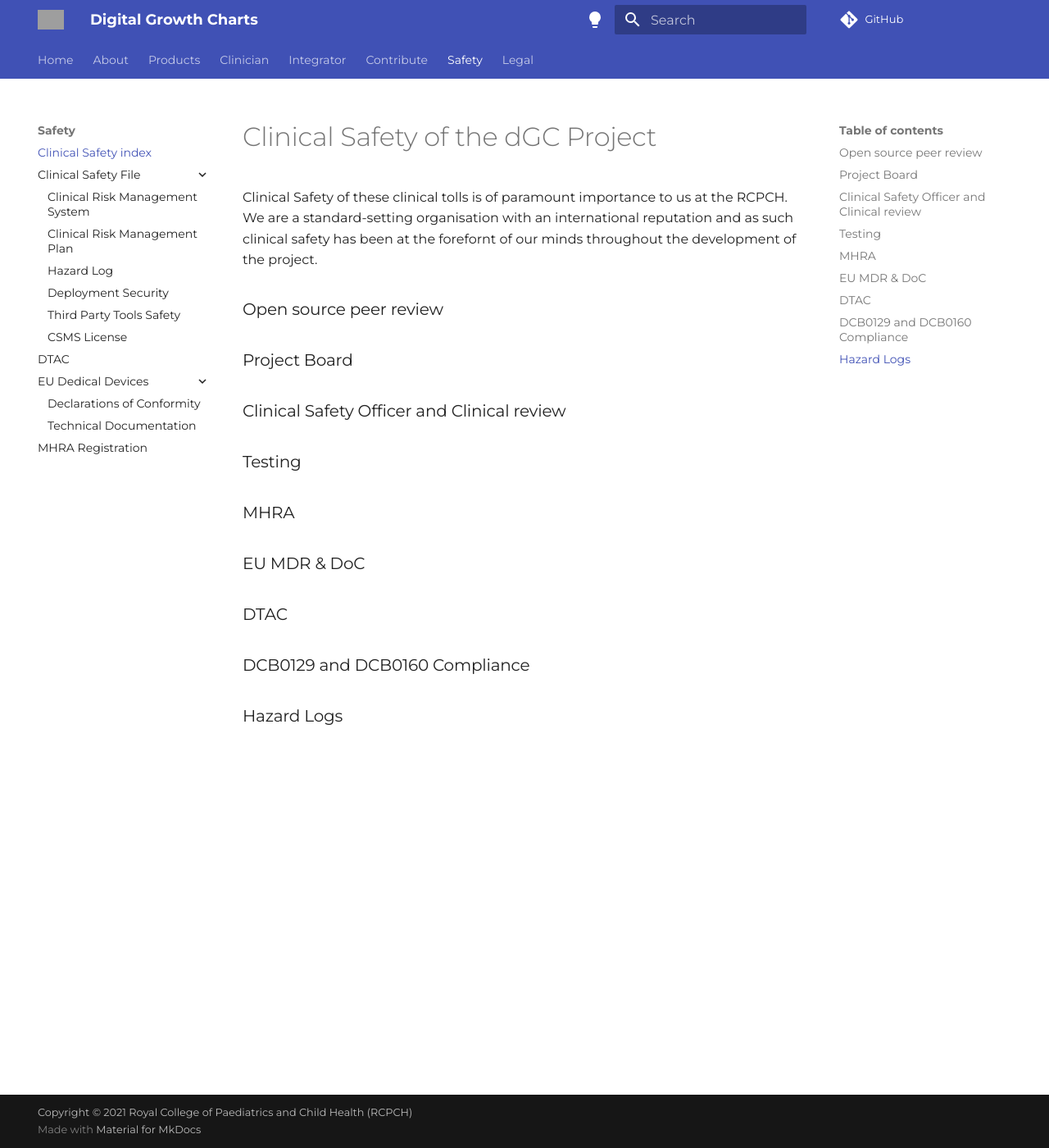
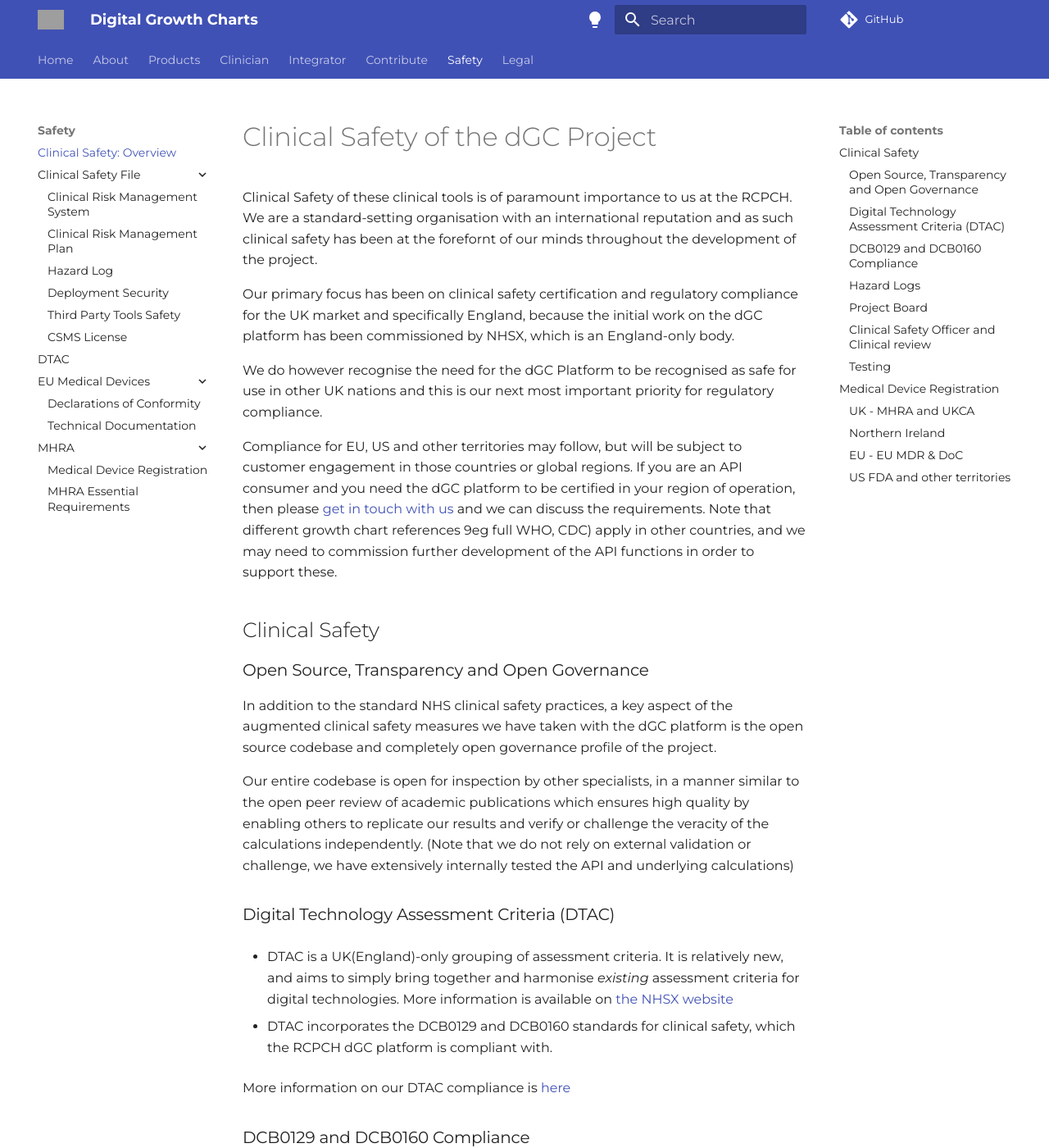
Before and after one commit to rcpch/digital-growth-charts-server, an MkDocs documentation site: the page built from docs/safety/overview.md, in a window 1280 px wide and 1400 px high. Shown: the whole window at 82% size. Built offline with MkDocs 1.6.1 and Material for MkDocs 9.7.7, drawn with Linux system fonts in a browser that asks for light colours; comment, search, counter and statistics services are not loaded; some of the changed text lies outside the part shown; grey boxes are pictures that could not be loaded.

Commit message:
ongoing MHRA documentation

```diff
--- a/docs/safety/overview.md
+++ b/docs/safety/overview.md
@@ -1,14 +1,38 @@
 ---
-title: Clinical Safety index
+title: "Clinical Safety: Overview"
 reviewers: Dr Marcus Baw
 ---
 
 # Clinical Safety of the dGC Project
 
-Clinical Safety of these clinical tolls is of paramount importance to us at the RCPCH. We are a standard-setting organisation with an international reputation and as such clinical safety has been at the forefornt of our minds throughout the development of the project.
+Clinical Safety of these clinical tools is of paramount importance to us at the RCPCH. We are a standard-setting organisation with an international reputation and as such clinical safety has been at the forefornt of our minds throughout the development of the project.
+
+Our primary focus has been on clinical safety certification and regulatory compliance for the UK market and specifically England, because the initial work on the dGC platform has been commissioned by NHSX, which is an England-only body.
+
+We do however recognise the need for the dGC Platform to be recognised as safe for use in other UK nations and this is our next most important priority for regulatory compliance.
+
+Compliance for EU, US and other territories may follow, but will be subject to customer engagement in those countries or global regions. If you are an API consumer and you need the dGC platform to be certified in your region of operation, then please [get in touch with us](../about/contact.md) and we can discuss the requirements. Note that different growth chart references 9eg full WHO, CDC) apply in other countries, and we may need to commission further development of the API functions in order to support these.
+
+## Clinical Safety
+
+### Open Source, Transparency and Open Governance
+
+In addition to the standard NHS clinical safety practices, a key aspect of the augmented clinical safety measures we have taken with the dGC platform is the open source codebase and completely open governance profile of the project.
+
+Our entire codebase is open for inspection by other specialists, in a manner similar to the open peer review of academic publications which ensures high quality by enabling others to replicate our results and verify or challenge the veracity of the calculations independently. (Note that we do not rely on external validation or challenge, we have extensively internally tested the API and underlying calculations)
 
 
-### Open source peer review
+
+### Digital Technology Assessment Criteria (DTAC)
+
+* DTAC is a UK(England)-only grouping of assessment criteria. It is relatively new, and aims to simply bring together and harmonise _existing_ assessment criteria for digital technologies. More information is available on [the NHSX website](https://www.nhsx.nhs.uk/key-tools-and-info/digital-technology-assessment-criteria-dtac/)
+
+* DTAC incorporates the DCB0129 and DCB0160 standards for clinical safety, which the RCPCH dGC platform is compliant with.
+
+More information on our DTAC compliance is [here](../safety/dtac.md)
+### DCB0129 and DCB0160 Compliance
+
+### Hazard Logs
 
 ### Project Board
 
@@ -16,12 +40,15 @@
 
 ### Testing
 
-### MHRA
 
-### EU MDR & DoC
+## Medical Device Registration
 
-### DTAC
+### UK - MHRA and UKCA
 
-### DCB0129 and DCB0160 Compliance
+### Northern Ireland
 
-### Hazard Logs
+
+### EU - EU MDR & DoC
+
+
+### US FDA and other territories
--- a/mkdocs.yml
+++ b/mkdocs.yml
@@ -54,10 +54,12 @@
       - 'safety/csmf/third-party-tools-safety-assmt.md'
       - 'safety/csmf/license.md'
     - 'safety/dtac.md'
-    - EU Dedical Devices:
+    - EU Medical Devices:
       - 'safety/eu-mdr/doc-api.md'
       - 'safety/eu-mdr/mdr-technical-docs.md'
-    - 'safety/mhra.md'
+    - MHRA:
+      - 'safety/mhra.md'
+      - 'safety/essential-req.md'
   - Legal:
     - 'legal/disclaimer.md'
     - 'legal/licensing-copyright.md'
```
Also changed, not shown: docs/integrator/tutorial.md (deleted, +0 -3 lines), docs/safety/essential-req.md (added, +82 -0 lines), docs/safety/mhra.md (+20 -3 lines).
